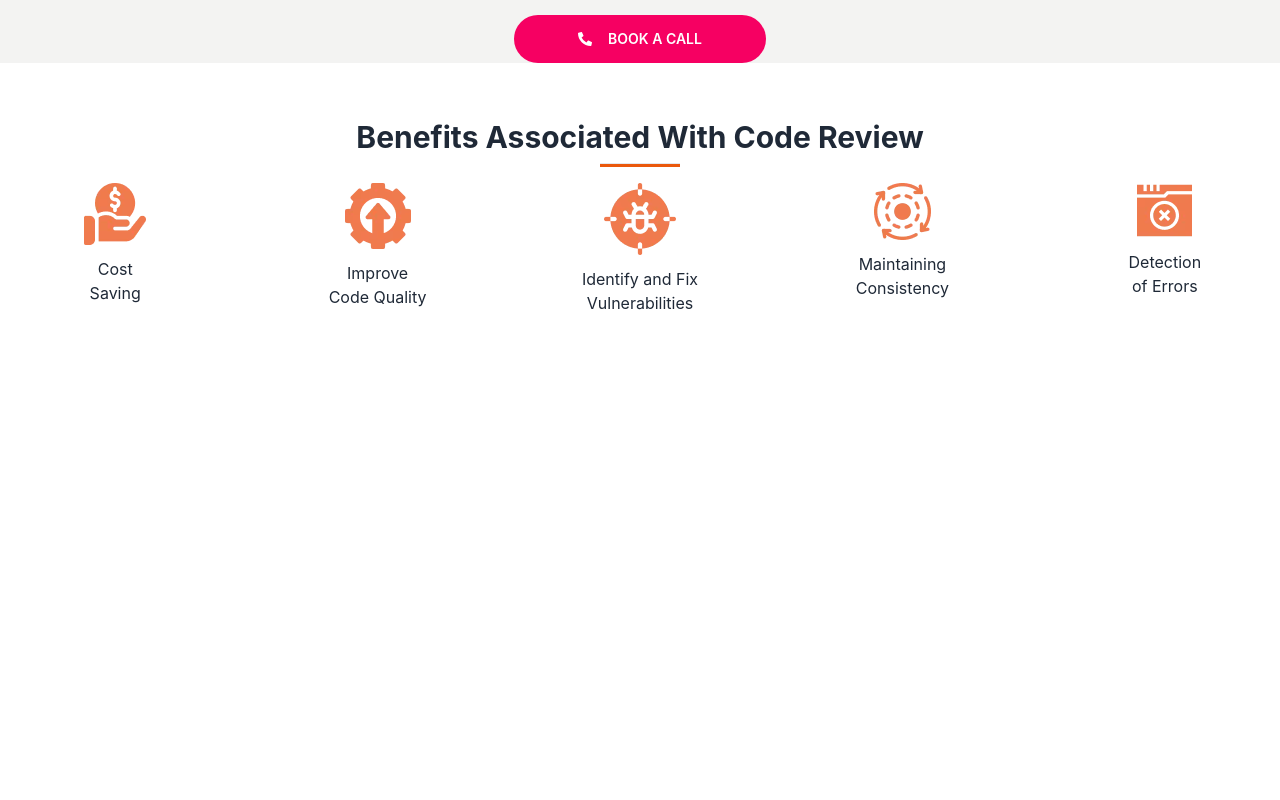
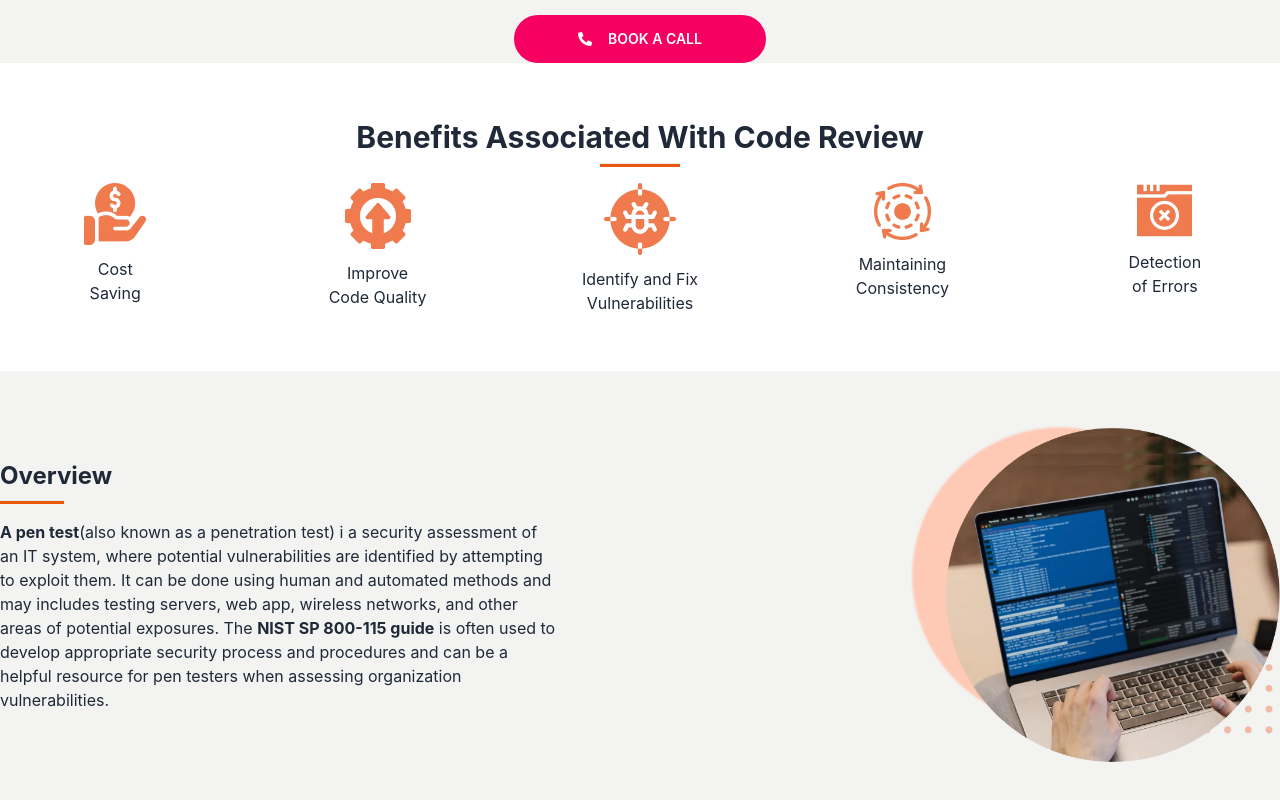
Before and after one commit to Sayeednayeem1/kratical-tech-task, a React (Create React App) app: page / in a window 1280 px wide. Shown: the part 1238-2038 px from the top of the page. Before the commit the page ends 1609 px from the top, so only its background shows below. Built offline with nearby package versions, Linux system fonts and the light colour scheme.

Commit message:
added code review card component

```diff
--- /dev/null
+++ b/src/components/CodeReviewCard/CodeReviewCard.js
@@ -0,0 +1,23 @@
+import React from 'react';
+import CodeReviewImage from '../../assets/images/Code Review.webp';
+
+const CodeReviewCard = () => {
+    return (
+        <div className='bg-[#F3F3F2]'>
+            <div className='container mx-auto py-10'>
+                <div className='flex justify-between items-center'>
+                    <div>
+                        <h2 className='text-2xl font-bold'>Overview</h2>
+                        <hr className='h-1 w-16 bg-orange-600 mb-4 mt-2' />
+                        <p><span className='font-bold'>A pen test</span>(also known as a penetration test) i a security assessment of <br /> an IT system, where potential vulnerabilities are identified by attempting <br /> to exploit them. It can be done using human and automated methods and <br /> may includes testing servers, web app, wireless networks, and other <br /> areas of potential exposures. The <span className='font-bold'>NIST SP 800-115 guide</span> is often used to <br /> develop appropriate security process and procedures and can be a <br /> helpful resource for pen testers when assessing organization <br /> vulnerabilities.</p>
+                    </div>
+                    <div>
+                        <img className='w-36 md:w-60 lg:w-96' src={CodeReviewImage} alt="" />
+                    </div>
+                </div>
+            </div>
+        </div>
+    );
+};
+
+export default CodeReviewCard;
--- a/src/components/Home/Home.js
+++ b/src/components/Home/Home.js
@@ -1,6 +1,7 @@
 import React from 'react';
 import Banner from '../Banner/Banner';
 import BenefitsOfCodeReview from '../BenefitsOfCodeReview/BenefitsOfCodeReview';
+import CodeReviewCard from '../CodeReviewCard/CodeReviewCard';
 import ParentFolder from '../KraticalDetails/ParentFolder';
 import Overview from '../Overview/Overview';
 
@@ -11,6 +12,7 @@ const Home = () => {
             <Overview />
             <ParentFolder />
             <BenefitsOfCodeReview />
+            <CodeReviewCard />
         </div>
     );
 };
```
